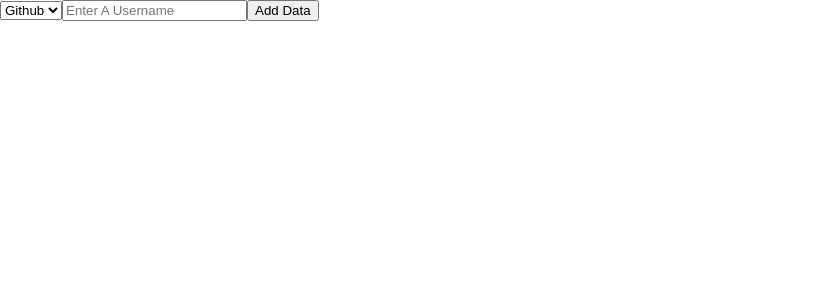
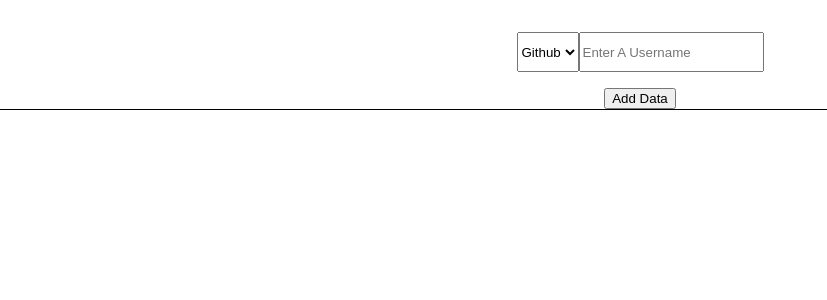
Before and after one commit to ryandstoughton/aggregit-ui, a React (Create React App) app: page / in a window 1280 px wide. Shown: the top 300 px of the page, without its empty margins (0-827 px from the left). Built offline with nearby package versions, Linux system fonts and the light colour scheme.

Commit message:
Cleanup files

```diff
--- a/src/component/Search/Search.js
+++ b/src/components/Search/Search.js
@@ -1,6 +1,6 @@
 import React, { useState } from 'react';
 import PlatformSelector from '../PlatformSelector/PlatformSelector';
-import './Search.module.scss';
+import styles from './Search.module.scss';
 
 const Search = props => {
   const [state, setState] = useState({
@@ -18,7 +18,8 @@ const Search = props => {
   };
 
   return (
-    <div>
+    <div className={styles.search}>
+      <div className={styles.search__info}>
         <PlatformSelector
           current={state.platform}
           change={event => stateChangedHandler(event.target.value, 'platform')} />
@@ -26,6 +27,7 @@ const Search = props => {
           type="text"
           placeholder="Enter A Username"
           onChange={event => stateChangedHandler(event.target.value, 'username')} />
+      </div>
       <button onClick={props.usernameLookup}>Add Data</button>
     </div>
   );
--- /dev/null
+++ b/src/components/Search/Search.module.scss
@@ -0,0 +1,18 @@
+.search {
+  display: flex;
+  flex-direction: column;
+  align-items: center;
+  border-bottom: 1px solid black;
+
+  &__info {
+    margin: 2em 0 1em 0;
+
+    > * {
+      box-sizing: border-box;
+      height: 40px;
+      // border-right: none;
+    }
+
+
+  }
+}
--- a/src/containers/App.js
+++ b/src/containers/App.js
@@ -1,6 +1,6 @@
 import React, { useState } from 'react';
 import './App.module.scss';
-import Search from '../component/Search/Search';
+import Search from '../components/Search/Search';
 
 const App = () => {
   const [state, setState] = useState({
```
Also changed, not shown: src/component/Search/Search.module.scss (deleted), src/components/PlatformSelector/PlatformSelector.js (renamed from src/component/PlatformSelector/PlatformSelector.js), src/components/PlatformSelector/PlatformSelector.module.scss (added), src/logo.svg (deleted). Lines whose indentation alone changed are shown as unchanged.
